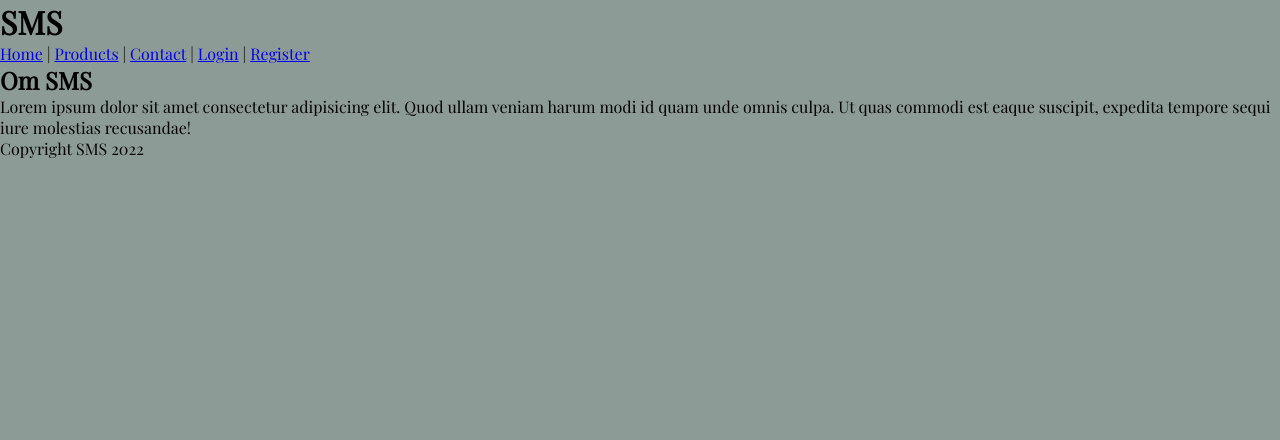
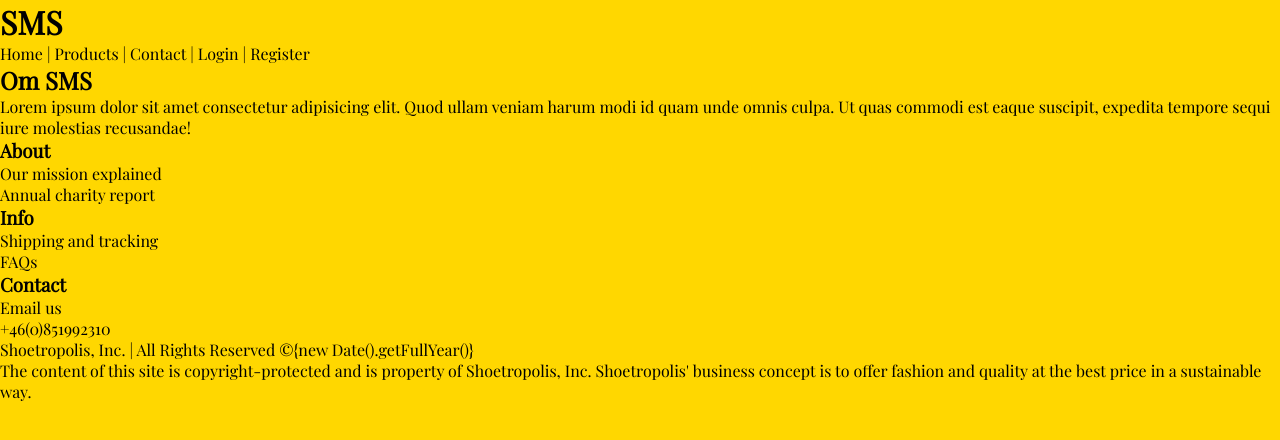
Before and after one commit to Shnam87/SMS, a PHP site: page / in a window 1280 px wide. Shown: the top 440 px of the page. Run offline with PHP 8.4, Linux system fonts and the light colour scheme; a stand-in replaces the project's code that opens the database connection; some web fonts are replaced.

Commit message:
possible footer

```diff
--- a/Assets/style.css
+++ b/Assets/style.css
@@ -8,5 +8,72 @@
 }
 
 html{
-    background-color: rgb(140, 155, 150);
+    background-color: #ffd700;
+    /* background-color: rgb(140, 155, 150); */
 }
+
+
+/*========== FOOTER ==========*/
+
+.main-footer {
+    position: relative;
+    left: 0;
+    bottom: 0;
+    right: 0;
+    border-top: 1px solid #ffd700;
+}
+
+.footer-container {
+    display: flex;
+    flex-direction: row;
+    justify-content: space-evenly;
+}
+
+.footer-box {
+    width: 100%;
+    text-align: center;
+    padding-bottom: 5px;
+    border-bottom: 0.5px solid #ffd700;
+}
+
+.footer-h3 {
+    text-transform: uppercase;
+    font-size: 1.1rem;
+    margin-bottom: 10px;
+    border-bottom: 1px solid #ffd700;
+}
+
+.footer-p {
+    padding: 2px;
+    margin: 2px;
+    font-size: 1rem;
+}
+
+.footer-row {
+    width: 80%;
+    margin: auto;
+    padding: 0.5rem 1rem 1rem 1rem;
+    text-align: center;
+    font-size: 0.7rem;
+}
+
+.footer-socials {
+    font-size: 1rem;
+}
+
+a:link {
+    text-decoration: none;
+    color: black;
+}
+
+a:visited {
+    color: black;
+}
+
+a:hover {
+    border-top: 1px solid black;
+    border-bottom: 1px solid black;
+    background-color: #ffdf32;
+    color: black;
+    border-radius: 2px;
+}
--- a/Classes/Template.php
+++ b/Classes/Template.php
@@ -31,9 +31,31 @@ class Template {
     public static function footer()
     { ?>
         <footer>
-            Copyright SMS 2022
+            <div className='main-footer'>
+                <div className='footer-container'>
+                <div className='footer-box box-1'>
+                    <h3 className='footer-h3'>About</h3>
+                    <p className='footer-p'><a href=''>Our mission explained</a></p>
+                    <p className='footer-p'><a href=''>Annual charity report</a></p>
+                </div>
+                <div className='footer-box box-2'>
+                    <h3 className='footer-h3'>Info</h3>
+                    <p className='footer-p'><a href=''>Shipping and tracking</a></p>
+                    <p className='footer-p'><a href=''>FAQs</a></p>
+                </div>
+                <div className='footer-box box-3'>
+                    <h3 className='footer-h3'>Contact</h3>
+                    <p className='footer-p'><a href="mailto:shoetropolis@shoetropolis.com">Email us</a></p>
+                    <p className='footer-p'><a href="tel:+46725720236">+46(0)851992310</a></p>
+                </div>
+                </div>
+                <div className='footer-row'>
+                <p className='footer-socials'><a href=''><BsFacebook  /></a> <a href=''> <BsInstagram /></a> <a href=''> <BsTwitter /></a> <a href=''><BsYoutube /></a> <a href=''><BsPinterest /></a></p>
+                <p>Shoetropolis, Inc. | All Rights Reserved &copy;{new Date().getFullYear()}</p>
+                <p>The content of this site is copyright-protected and is property of Shoetropolis, Inc. Shoetropolis' business concept is to offer fashion and quality at the best price in a sustainable way.</p>
+                </div>
+            </div>
         </footer>
-
     </body>
     </html>
 
```
